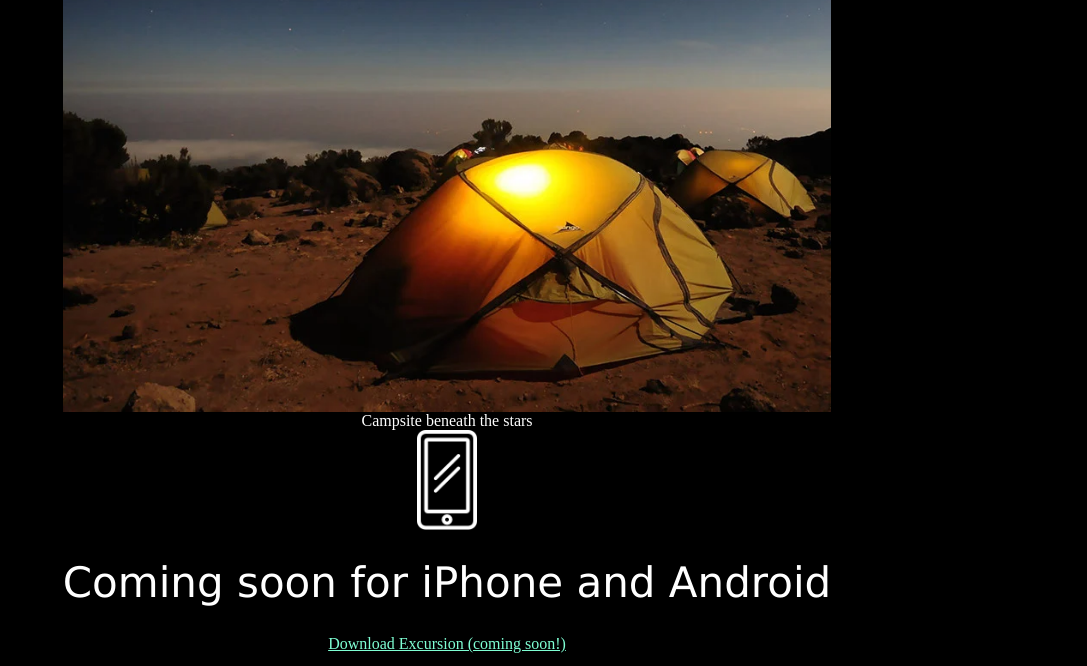
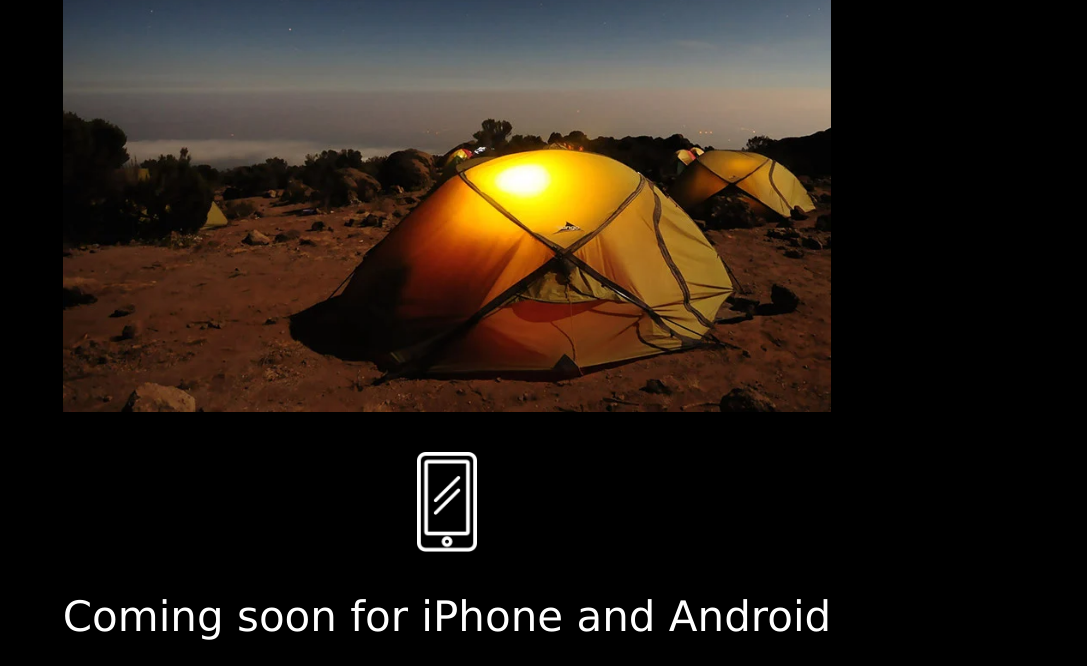
Before and after one commit to JimmyEllercamp/excursion, a plain HTML site: page index.html in a window 1280 px wide. Shown: the part 452-1118 px from the top of the page, without its empty margins (193-1280 px from the left). Drawn offline with Linux system fonts and the light colour scheme.

Commit message:
alt text fixed, extra spacing for icon element

```diff
--- a/index.html
+++ b/index.html
@@ -16,7 +16,7 @@
               </video>
             <h1 class="yptg">Your personal travel guide</h1>
             <p class="about_p">Excursion remembers places you like, and recommends new points of interest around you.</p>
-            <img src="./resources/images/camp.webp">Campsite beneath the stars</img>
+            <img src="./resources/images/camp.webp" alt="Campsite beneath the stars">
             <img class="icon" src="./resources/images/phone.webp" alt="phone icon">
             <h1 class="yptg">Coming soon for iPhone and Android</h1>
             <p><a class="dlink" href="https://d14888ef68664bfb82aeaf06766e49b5.cc-propeller.cloud/#">Download Excursion (coming soon!)</a></p>
--- a/resources/css/style.css
+++ b/resources/css/style.css
@@ -44,8 +44,7 @@ img {
   .icon {
       height: 100px;
       width: auto;
-      margin-left: auto;
-      margin-right: auto;
+      margin: 40px auto;
 
   }
 
```
